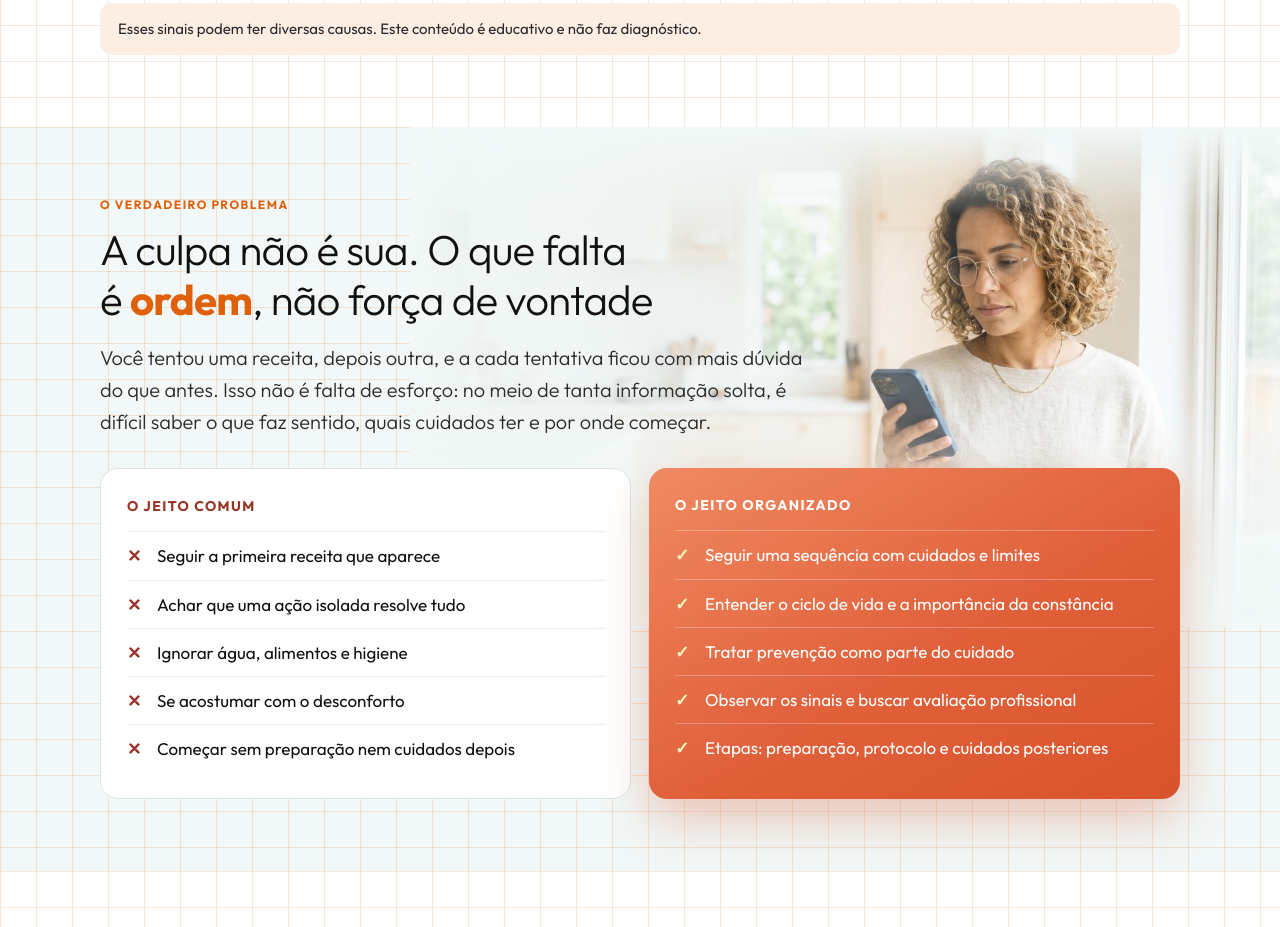
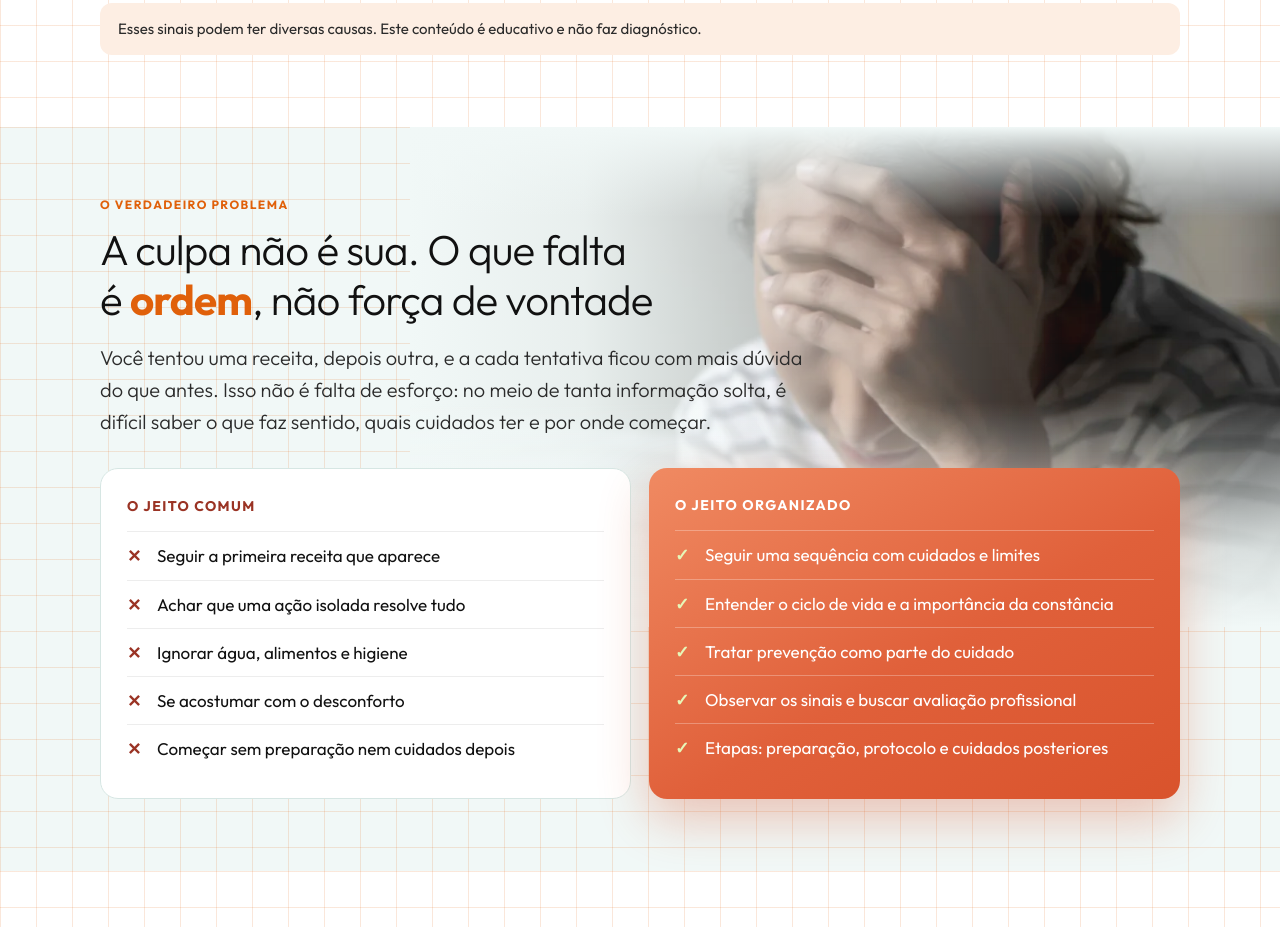
Before and after one commit to novvasaudeintegrativa-cmyk/desparasitacaodescomplicada, a plain HTML site: page index.html in a window 1280 px wide. Shown: the part 1813-2740 px from the top of the page. Drawn offline with Linux system fonts and the light colour scheme; animation ran at ten frames a second.

Commit message:
Secao 'O verdadeiro problema': nova foto (asian-woman) espelhada na horizontal, no lugar da mulher anterior
Co-Authored-By: Claude Sonnet 5.5 <noreply@anthropic.com>

```diff
--- a/index.html
+++ b/index.html
@@ -203,7 +203,7 @@ h2 b,h1 b{font-weight:700;color:var(--brand)}
 .prob{position:relative;overflow:hidden}
 .prob>.wrap{position:relative;z-index:1}
 .problema-img{position:absolute;top:0;right:0;width:min(68%,900px);height:500px;z-index:0;pointer-events:none}
-.problema-img img{width:100%;height:100%;object-fit:cover;object-position:72% 18%;opacity:.95}
+.problema-img img{width:100%;height:100%;object-fit:cover;object-position:75% 30%;opacity:.95}
 .problema-img::before{content:"";position:absolute;inset:0;z-index:2;background:linear-gradient(90deg,#f1f8f7 0%,rgba(241,248,247,.9) 20%,rgba(241,248,247,.35) 48%,rgba(241,248,247,0) 75%)}
 .problema-img::after{content:"";position:absolute;inset:0;z-index:2;background:linear-gradient(0deg,#f1f8f7 0%,rgba(241,248,247,.85) 16%,rgba(241,248,247,0) 45%),linear-gradient(180deg,#f1f8f7 0%,rgba(241,248,247,0) 18%)}
 @media(max-width:900px){.problema-img{width:100%;height:340px;opacity:.28}}
@@ -903,7 +903,7 @@ img,video,svg{max-width:100%}
 </div></section>
 
 <!-- 3. O PROBLEMA: jeito errado x certo -->
-<section class="alt prob"><div class="problema-img" aria-hidden="true"><img src="imgs/secoes/mulher-cozinha.jpg" alt="" loading="lazy" width="1376" height="768"></div><div class="wrap reveal">
+<section class="alt prob"><div class="problema-img" aria-hidden="true"><img src="imgs/secoes/mulher-celular.webp" alt="" loading="lazy" width="1200" height="600"></div><div class="wrap reveal">
   <span class="eyebrow">O verdadeiro problema</span>
   <h2>A culpa não é sua. O que falta é <b>ordem</b>, não força de vontade</h2>
   <p class="lead">Você tentou uma receita, depois outra, e a cada tentativa ficou com mais dúvida do que antes. Isso não é falta de esforço: no meio de tanta informação solta, é difícil saber o que faz sentido, quais cuidados ter e por onde começar.</p>
```
Also changed, not shown: imgs/secoes/mulher-celular.webp (added), 1 other file.
